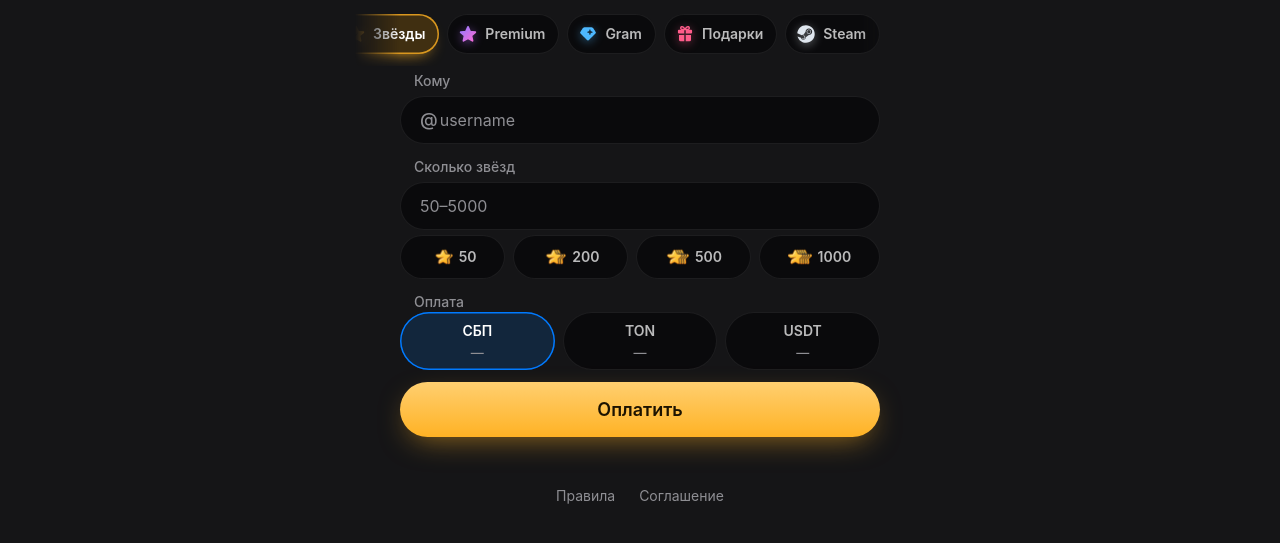
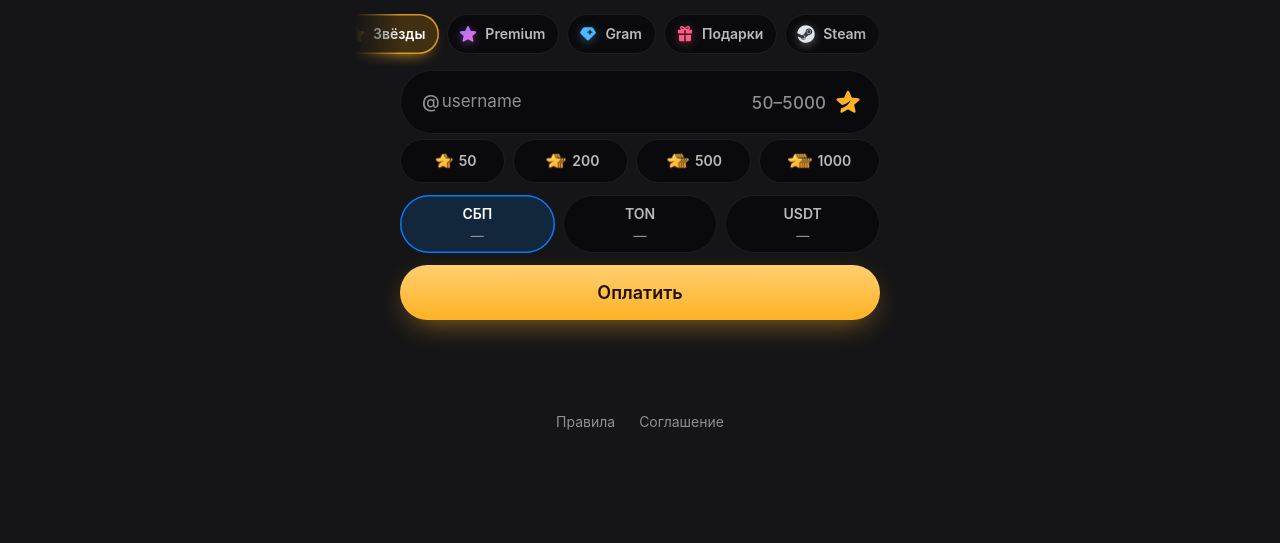
Before and after one commit to GreenFather7/buddy-store-demo, a plain HTML site: page index.html in a window 1280 px wide. Shown: the part 325-868 px from the top of the page. After the commit the page ends 805 px from the top, so only its background shows below. Drawn offline with Linux system fonts and the light colour scheme; a web font is replaced by a local one.

Commit message:
feat: combined recipient and amount input, regions in one row

```diff
--- a/index.html
+++ b/index.html
@@ -21,10 +21,10 @@
       href="https://fonts.googleapis.com/css2?family=Inter:wght@400;500;600&family=Unbounded:wght@500;700&display=swap"
       rel="stylesheet"
     />
-    <link rel="stylesheet" href="styles/tokens.css?v=1795181014" />
-    <link rel="stylesheet" href="styles/base.css?v=1795181014" />
-    <link rel="stylesheet" href="styles/store.css?v=1795181014" />
-    <script type="module" src="scripts/main.js?v=1795181014"></script>
+    <link rel="stylesheet" href="styles/tokens.css?v=1795181203" />
+    <link rel="stylesheet" href="styles/base.css?v=1795181203" />
+    <link rel="stylesheet" href="styles/store.css?v=1795181203" />
+    <script type="module" src="scripts/main.js?v=1795181203"></script>
   </head>
   <body>
     <header class="site-header">
--- a/scripts/main.js
+++ b/scripts/main.js
@@ -193,14 +193,17 @@ const setValue = (field, raw, data) => {
 
 const fieldMessage = (field, raw) => (field.validate ? field.validate(raw) : (field.error ?? 'Выберите вариант'))
 
+/** Ячейка большой строки ввода и кнопки-шаблоны под ней. Подписи нет — её заменяет подсказка в поле. */
 const inputField = (field) => {
+  const isNumber = field.type === 'number'
   const input = el('input', {
-    class: 'field__input',
+    class: `field__input${isNumber ? ' field__input--amount' : ''}`,
     id: `field-${field.key}`,
     name: field.key,
     type: 'text',
-    inputmode: field.type === 'number' ? 'numeric' : undefined,
+    inputmode: isNumber ? 'numeric' : undefined,
     placeholder: field.placeholder,
+    'aria-label': field.label,
     autocomplete: field.autocomplete ?? 'off',
     autocapitalize: 'off',
     spellcheck: 'false',
@@ -230,14 +233,15 @@ const inputField = (field) => {
       ],
     ),
   )
-  return [
-    el('div', { class: 'field__control' }, [
+  return {
+    cell: el('span', { class: `field__cell${isNumber ? ' field__cell--amount' : ''}` }, [
       field.prefix && el('span', { class: 'field__prefix', text: field.prefix }),
       input,
       field.suffix && el('span', { class: 'field__suffix', text: field.suffix }),
+      field.unitIcon && el('img', { class: 'field__unit', src: field.unitIcon, alt: '', width: '28', height: '28' }),
     ]),
-    presets.length > 0 && el('div', { class: 'choices' }, presets),
-  ]
+    presets: presets.length > 0 ? el('div', { class: 'choices' }, presets) : null,
+  }
 }
 
 const optionButton = (field, option, group) => {
@@ -314,19 +318,32 @@ const optionsField = (field) => {
   return { nodes: [body], reload }
 }
 
+// Поля ввода, идущие подряд, собираются в одну большую строку (получатель слева, количество справа);
+// шаблоны и ошибки встают сразу под ней. Видимых подписей нет — они остаются для экранных дикторов.
 const buildFields = () => {
   controls = {}
-  const nodes = state.product.fields.map((field) => {
-    const isInput = field.type === 'text' || field.type === 'number'
-    const isStatic = isInput || field.isHidden
-    const built = isStatic ? { nodes: isInput ? inputField(field) : [], reload: () => {} } : optionsField(field)
+  const nodes = []
+  let combo = null
+  state.product.fields.forEach((field) => {
     const hint = el('span', { class: 'field__hint', hidden: true })
-    const label = isInput
-      ? el('label', { class: 'field__label', for: `field-${field.key}`, text: field.label })
-      : el('span', { class: 'field__label', text: field.label })
+    if (field.type === 'text' || field.type === 'number') {
+      const { cell, presets } = inputField(field)
+      if (!combo) {
+        const control = el('div', { class: 'field__control' })
+        combo = { control, wrapper: el('div', { class: 'field field--combo' }, [control]) }
+        nodes.push(combo.wrapper)
+      }
+      combo.control.append(cell)
+      combo.wrapper.append(...[presets, hint].filter(Boolean))
+      controls[field.key] = { wrapper: cell, hint, reload: () => {} }
+      return
+    }
+    combo = null
+    const built = field.isHidden ? { nodes: [], reload: () => {} } : optionsField(field)
+    const label = el('span', { class: 'sr-only', text: field.label })
     const wrapper = el('div', { class: 'field', hidden: field.isHidden }, [label, ...built.nodes, hint])
     controls[field.key] = { wrapper, hint, reload: built.reload }
-    return wrapper
+    nodes.push(wrapper)
   })
   fieldsEl.replaceChildren(...nodes)
   state.product.fields.forEach((field) => controls[field.key].reload())
--- a/scripts/products.js
+++ b/scripts/products.js
@@ -102,6 +102,7 @@ const stars = {
       key: 'amount',
       type: 'number',
       label: 'Сколько звёзд',
+      unitIcon: 'assets/presets/stars-1.svg',
       placeholder: `${STARS_MIN}–${STARS_MAX}`,
       presets: STARS_PRESETS,
       parse: (value) => parseIntInRange(value, STARS_MIN, STARS_MAX),
@@ -163,6 +164,7 @@ const gram = {
       key: 'amount',
       type: 'number',
       label: 'Сколько Gram',
+      unitIcon: 'assets/presets/gram-1.svg',
       placeholder: `${GRAM_MIN}–${GRAM_MAX}`,
       presets: GRAM_PRESETS,
       parse: (value) => parseIntInRange(value, GRAM_MIN, GRAM_MAX),
--- a/styles/base.css
+++ b/styles/base.css
@@ -333,3 +333,13 @@ a {
     transform: none;
   }
 }
+
+/* Текст только для экранных дикторов */
+.sr-only {
+  position: absolute;
+  width: 1px;
+  height: 1px;
+  overflow: hidden;
+  clip-path: inset(50%);
+  white-space: nowrap;
+}
--- a/styles/store.css
+++ b/styles/store.css
@@ -199,12 +199,14 @@
   gap: 0.3125rem;
 }
 
-.field__label,
+/* Подписи «Оплата» на экране нет — она остаётся для экранных дикторов */
 .pay legend {
-  padding: 0 0.875rem;
-  color: var(--color-text-muted);
-  font-size: var(--text-sm);
-  font-weight: 500;
+  position: absolute;
+  width: 1px;
+  height: 1px;
+  overflow: hidden;
+  clip-path: inset(50%);
+  white-space: nowrap;
 }
 
 .field__control {
@@ -222,8 +224,81 @@
   box-shadow: inset 0 0 0 1.5px var(--color-accent);
 }
 
-.field--invalid .field__control {
+.field__control:has(.field--invalid) {
   box-shadow: inset 0 0 0 1.5px var(--color-red);
+}
+
+/* Колонка формы не шире экрана: без этого поле ввода своей «естественной» шириной
+   распирало бы форму и страница ехала бы вбок. */
+.checkout,
+.order,
+.order__fields,
+.field {
+  grid-template-columns: minmax(0, 1fr);
+}
+
+/* Большая строка ввода: получатель слева, количество и его значок справа */
+.field--combo .field__control {
+  min-height: 4rem;
+  padding-inline: 0.5rem 1.125rem;
+}
+
+.field__cell {
+  display: flex;
+  align-items: center;
+  flex: 1;
+  min-width: 0;
+}
+
+.field__cell--amount {
+  flex: none;
+}
+
+/* единственная ячейка (только количество или только получатель) занимает всю строку */
+.field__cell--amount:only-child {
+  flex: 1;
+}
+
+.field__cell.field--invalid .field__input {
+  color: var(--color-red);
+}
+
+.field--combo .field__input {
+  font-size: 1.0625rem;
+}
+
+.field--combo .field__input--amount {
+  flex: none;
+  width: 7.5ch;
+  padding-inline: 0.25rem 0.5rem;
+  font-size: 1.375rem;
+  font-weight: 700;
+  font-variant-numeric: tabular-nums;
+  text-align: right;
+}
+
+.field__cell--amount:only-child .field__input--amount {
+  flex: 1;
+  text-align: left;
+  padding-left: 0.875rem;
+}
+
+.field--combo .field__input--amount::placeholder {
+  font-size: 1.0625rem;
+  font-weight: 500;
+}
+
+.field__unit {
+  flex: none;
+  width: 1.75rem;
+  height: 1.75rem;
+  object-fit: contain;
+}
+
+.field--combo .field__suffix {
+  padding: 0;
+  font-size: 1.25rem;
+  font-weight: 600;
 }
 
 .field__prefix,
@@ -299,29 +374,17 @@ select.field__input {
   object-fit: contain;
 }
 
-/* Регионы: флаг и название, два столбца; длинный список прокручивается внутри */
-.choices--region {
-  display: grid;
-  grid-template-columns: repeat(2, 1fr);
-  max-height: 12.5rem;
-  overflow-y: auto;
-  overscroll-behavior: contain;
-  /* место под обводку выбранного региона, чтобы её не срезала прокрутка */
-  margin: -2px;
-  padding: 2px;
-  scrollbar-width: thin;
-  scrollbar-color: var(--color-surface-2) transparent;
-}
-
 /* двойной класс — чтобы перебить display: grid у базовой .choice, объявленной ниже */
 .choice.choice--region {
   display: flex;
   align-items: center;
   justify-content: flex-start;
   gap: 0.5rem;
+  flex: none;
   padding: 0.5rem 0.875rem 0.5rem 0.625rem;
   border-radius: var(--radius-pill);
   text-align: left;
+  scroll-snap-align: start;
 }
 
 .choice.choice--region > span {
@@ -384,9 +447,10 @@ select.field__input {
   cursor: not-allowed;
 }
 
-/* Подарки: один ряд круглых кнопок с эмодзи, листается влево-вправо, как строка разделов.
+/* Подарки и регионы: один ряд, листается влево-вправо, как строка разделов.
    Цена подарка показывается в способах оплаты после выбора. */
-.choices--media {
+.choices--media,
+.choices--region {
   flex-wrap: nowrap;
   margin-inline: calc(var(--space-gutter) * -1);
   padding: 2px var(--space-gutter);
@@ -404,7 +468,8 @@ select.field__input {
   );
 }
 
-.choices--media::-webkit-scrollbar {
+.choices--media::-webkit-scrollbar,
+.choices--region::-webkit-scrollbar {
   display: none;
 }
 
@@ -697,13 +762,6 @@ select.field__input {
     padding-top: 0.5rem;
   }
 
-  /* Подписи полей на время ввода прячутся — что вводить, подсказывает само поле.
-     Так кнопка оплаты остаётся над клавиатурой. */
-  .is-typing .field__label,
-  .is-typing .pay legend {
-    display: none;
-  }
-
   .is-typing .order,
   .is-typing .order__fields,
   .is-typing .checkout {
```
Also changed, not shown: assets/presets/stars-1.svg (added).
